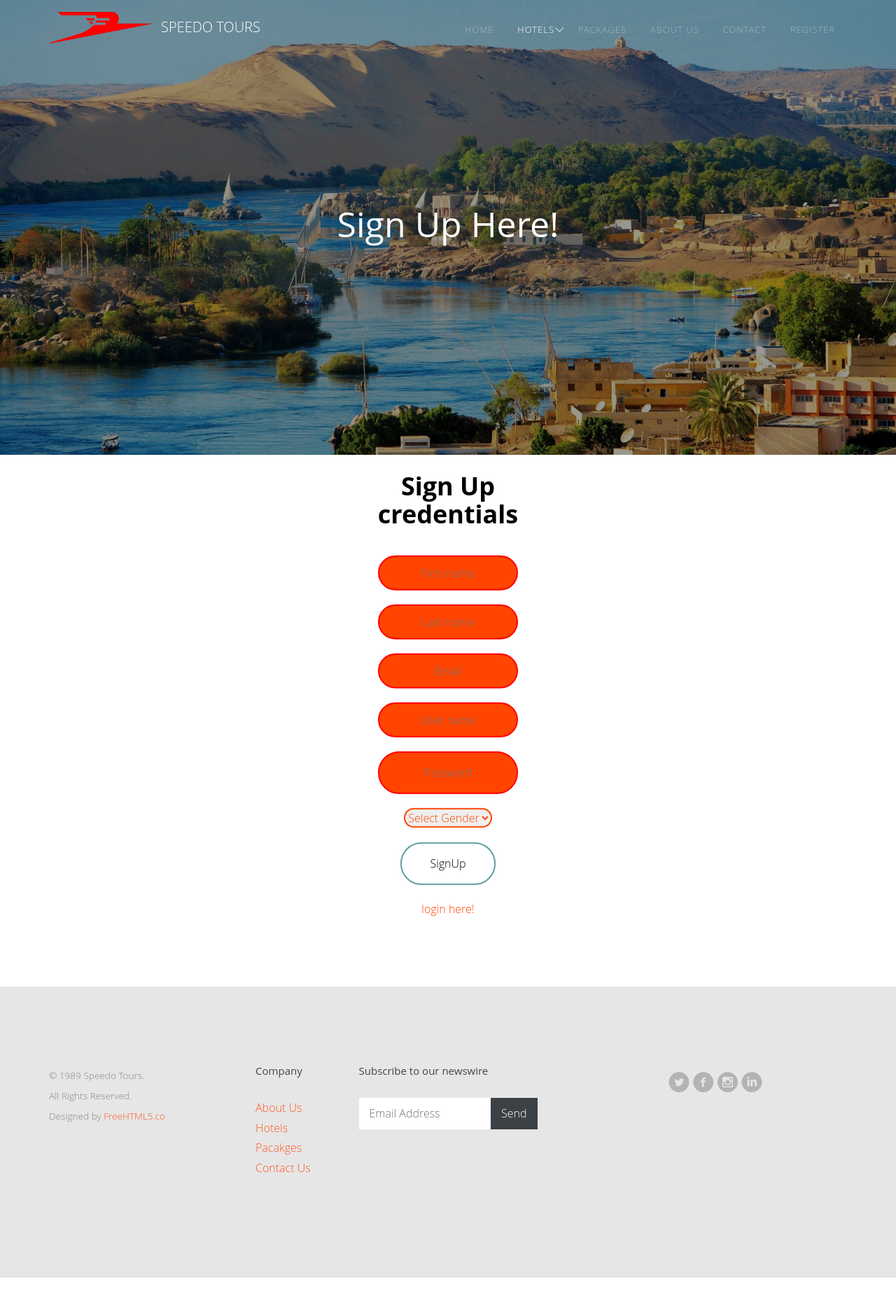
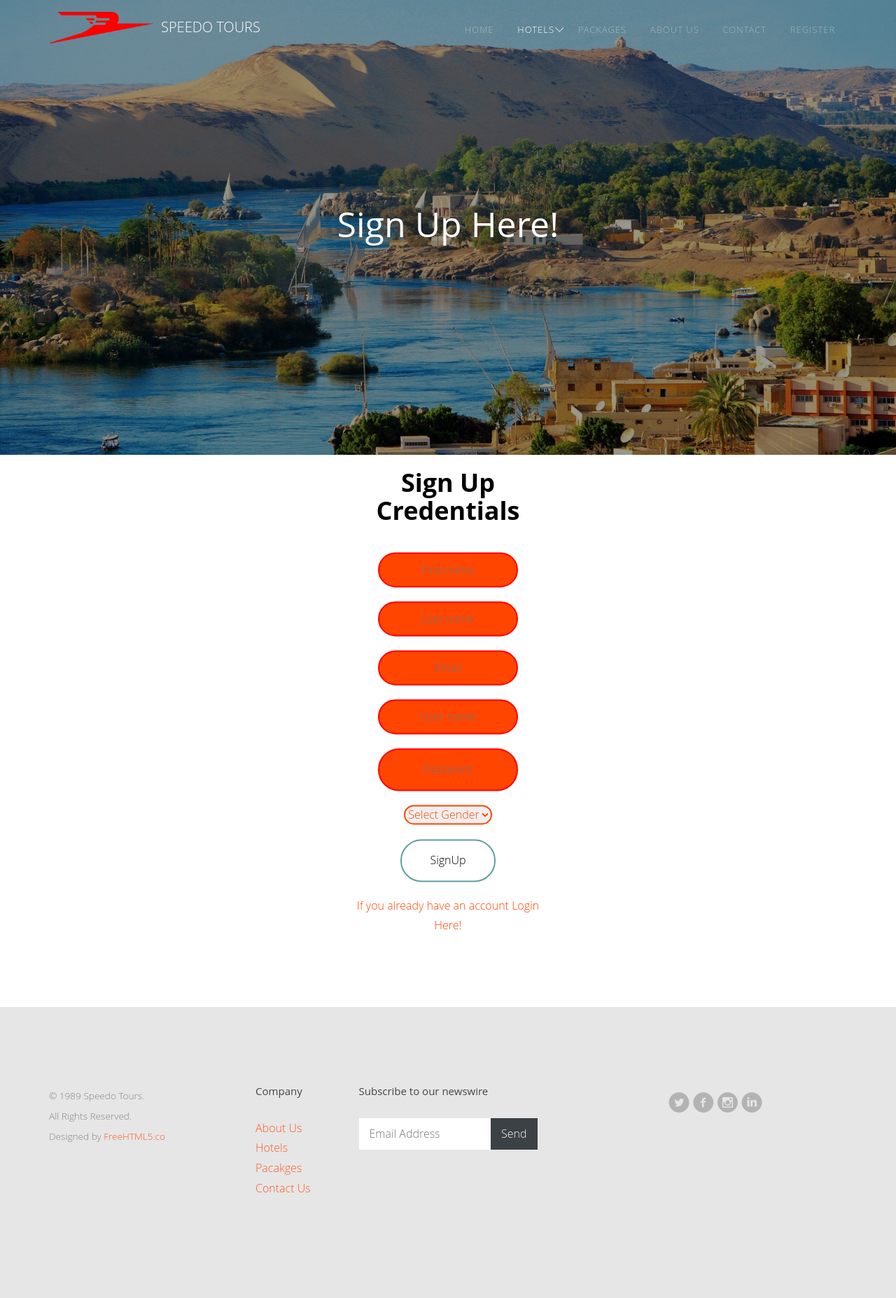
Before and after one commit to Ramez007/Tourism-Project, a PHP site: page /SignUp.php in a window 1280 px wide. Shown: the whole page at 70% size. Before the commit the page ends 1826 px from the top, so only its background shows below. Run offline with PHP 8.4, Linux system fonts and the light colour scheme; some web fonts are replaced.

Commit message:
Some Text

```diff
--- a/SignUp.php
+++ b/SignUp.php
@@ -140,7 +140,7 @@
             <div class="col-md-12" >
 			<div class="wrapper">
             <form class="box" action="" method="post">
-                <h1 style="color:black"><b> Sign Up credentials</b> </h1>
+                <h1 style="color:black"><b> Sign Up Credentials</b> </h1>
 
                 <input type="text" name="FirstName" placeholder="First name" required>
 
@@ -162,7 +162,7 @@
 
 
                 <input type="submit" name="Submit" value="SignUp">
-               <a href="Login.php" style="color:orangered  ">login here!</a>
+               <a href="Login.php" style="color:orangered">If you already have an account Login Here!</a>
 </form>
 </div>
 
--- a/header.php
+++ b/header.php
@@ -36,7 +36,7 @@
             <li><a href="services.php">Packages</a></li>
             <li><a href="blog.php">About Us</a></li>
             <li><a href="contact.php">Contact</a></li>
-            <li><a href="">Register</a></li>
+            <li><a href="SignUp.php">Register</a></li>
         </ul>
     </nav>
 </div>
```
